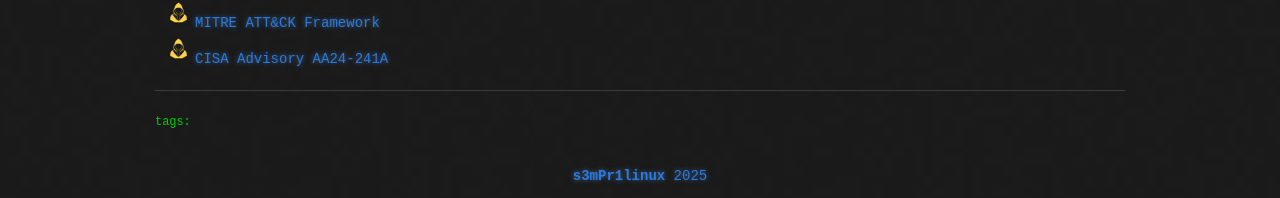
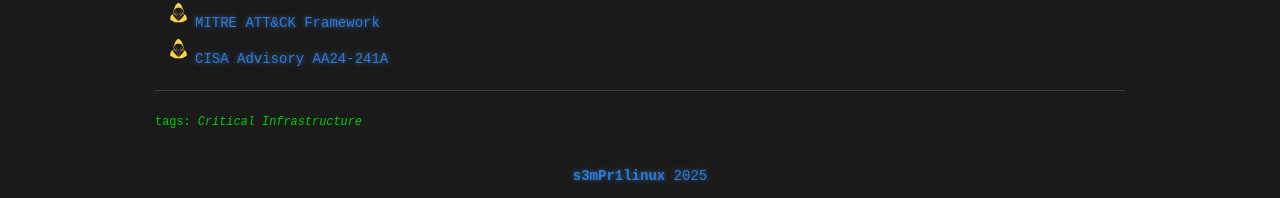
Before and after one commit to s3mPr1linux/s3mPr1linux.github.io, a Jekyll site: the page built from _posts/2025-07-28-Investigating Iranian Intrusion into Strategic Middle East Critical Infrastructure.md, in a window 1280 px wide. Shown: the part 2153-2351 px from the top of the page. Built offline with Jekyll 4.4.1, drawn with Linux system fonts in a browser that asks for light colours.

Commit message:
Update 2025-07-28-Investigating Iranian Intrusion into Strategic Middle East Critical Infrastructure.md

```diff
--- a/_posts/2025-07-28-Investigating Iranian Intrusion into Strategic Middle East Critical Infrastructure.md
+++ b/_posts/2025-07-28-Investigating Iranian Intrusion into Strategic Middle East Critical Infrastructure.md
@@ -1,6 +1,8 @@
 ---
 title: Investigando uma Intrusão de Longo Prazo em Infraestruturas Críticas do Oriente Médio
 published: true
+tags:
+  - Critical Infrastructure
 ---
 
 > _"Os conflitos modernos não se limitam mais a campos de batalha físicos. A guerra agora se estende pelas fibras óticas do mundo."_
```
